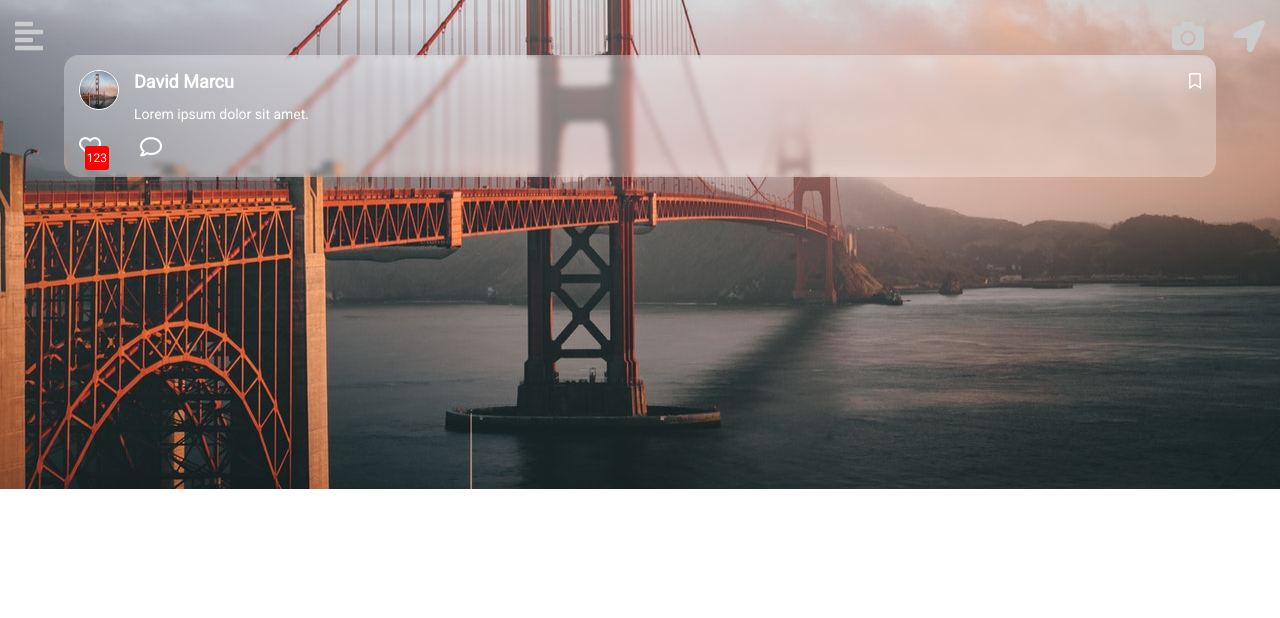
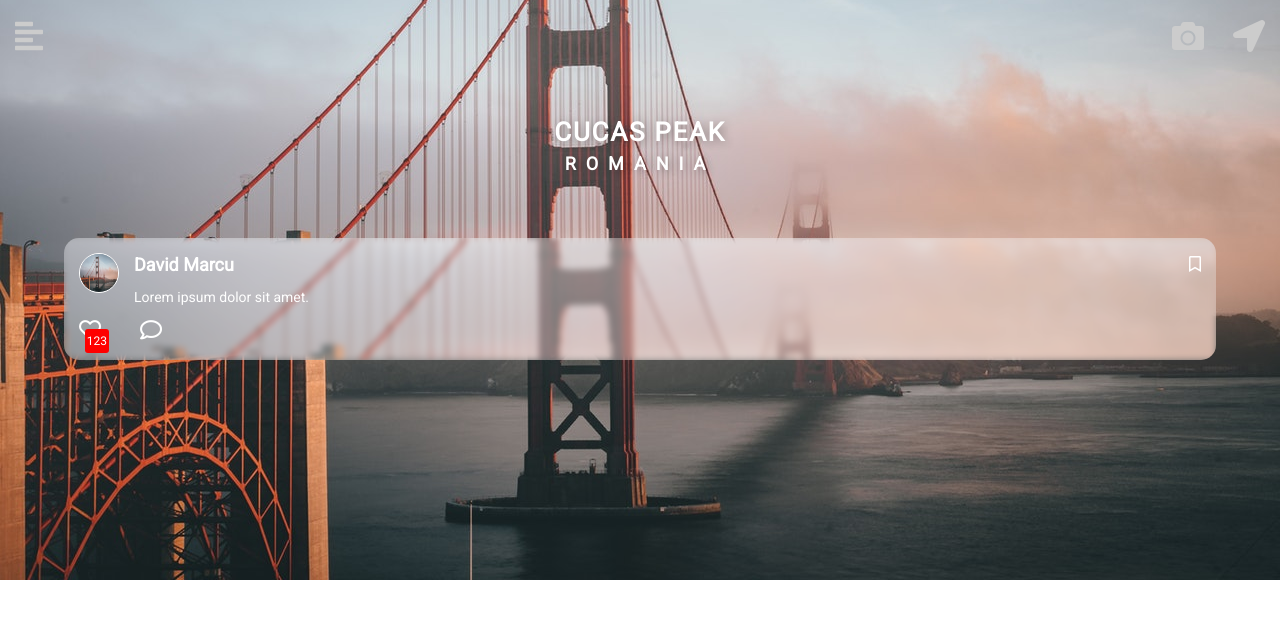
Before and after one commit to fishparmak/travel, a website built with Parcel: page index.html in a window 1280 px wide. Built offline with nearby package versions, Linux system fonts and the light colour scheme.

Commit message:
add title

```diff
--- a/index.html
+++ b/index.html
@@ -7,7 +7,7 @@
         <link rel="stylesheet" href="https://use.fontawesome.com/releases/v5.5.0/css/all.css" integrity="sha384-B4dIYHKNBt8Bc12p+WXckhzcICo0wtJAoU8YZTY5qE0Id1GSseTk6S+L3BlXeVIU" crossorigin="anonymous">
     </head>
     <body>
-        <div class="navbar">
+        <div class="navbar m-b-64">
             <div class="navbar__left">
                 <span class="icon-font"><i class="fas fa-align-left"></i></span>
             </div>
@@ -17,6 +17,11 @@
             </div>
         </div>
 
+<!--Title  -->
+        <div class="title text-center m-b-64">
+            <h1 class="heading heading_title title_block m-b-8">Cucas Peak</h1>
+            <h2 class="heading heading_subtitle">Romania</h2>
+        </div>
         <article class="popup">
             <a href="#" class="popup__save">
                 <i class="far fa-bookmark"></i>
--- a/src/_heading.scss
+++ b/src/_heading.scss
@@ -9,11 +9,12 @@
     &_title {
         font-size: 26px;
         line-height: 27px;
+        letter-spacing: 1.73px;
     }
 
     &_subtitle {
-        font-size: 20px;
-        line-height: 23px;
-        letter-spacing: 1.73px;
+        font-size: 18px;
+        line-height: 20px;
+        letter-spacing: 10px;
     }
 }
--- a/src/_utilities.scss
+++ b/src/_utilities.scss
@@ -12,6 +12,12 @@
 	padding: 0 !important;
 }
 
+.m-b-8 {
+    margin-bottom: 8px;
+}
+.m-b-64 {
+    margin-bottom: 64px;
+}
 
 @media (min-width: 320px) {
 
--- a/src/all.scss
+++ b/src/all.scss
@@ -2,7 +2,8 @@
 @import "main";
 @import "../node_modules/bootstrap/scss/bootstrap-grid";
 @import "variables";
-@import "utilities";
+@import "heading";
 @import "navbar";
 @import "popup/style";
 @import "awesome";
+@import "utilities";
--- a/stylesheets/main.scss
+++ b/stylesheets/main.scss
@@ -5,3 +5,8 @@ body {
 	background: url("img/bg-test.jpeg") center no-repeat;
 	background-size: cover;
 }
+
+// title
+.title {
+
+}
```
Also changed, not shown: build/index.html, 2 other files.
